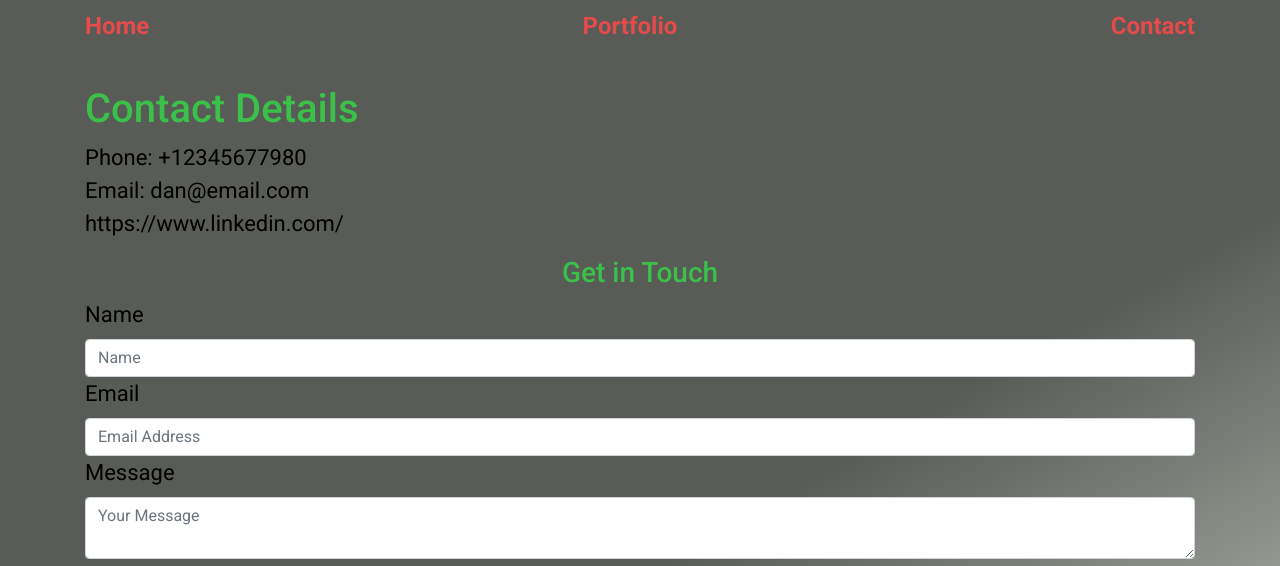
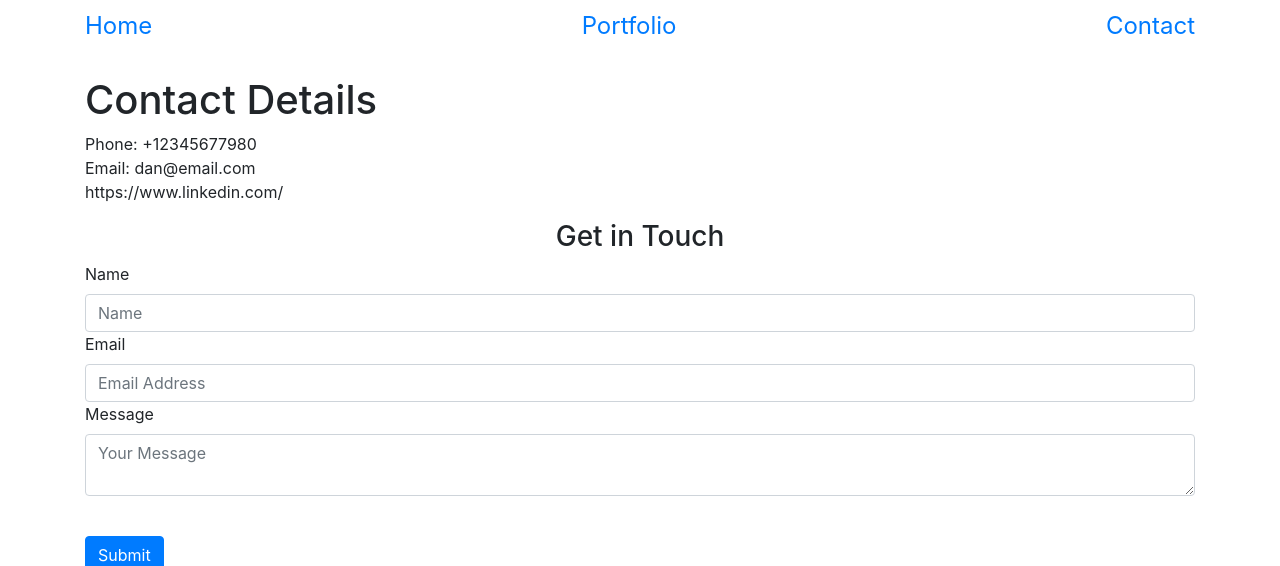
Before and after one commit to dany1459/Portfolio, a Flask app: page /contact in a window 1280 px wide. Shown: the top 566 px of the page. Run offline with Flask 2, Linux system fonts and the light colour scheme; some libraries are stand-ins or nearby versions; grey boxes are pictures that could not be loaded.

Commit message:
Update styles.css

```diff
--- a/Portfolio/website/static/styles.css
+++ b/Portfolio/website/static/styles.css
@@ -1,11 +1,17 @@
-:root {
+/* :root {
     --background-color: #585b56ff;
     --primary-color: #f1f7edff;
     --secondary-color: #e54b4bff;
     --tertiary-color: #3bc14aff;
+} */
+
+* {
+    margin: 0;
+    padding: 0;
+    box-sizing: border-box;
 }
 
-body {
+/* body {
     background: linear-gradient(150deg, var(--background-color), var(--background-color), var(--primary-color));
     color: black;
     font-family: 'Roboto', sans-serif;
@@ -37,4 +43,4 @@ a {
     margin-top: 200px;
     display: flex;
     justify-content: center;
-}
+} */
```
